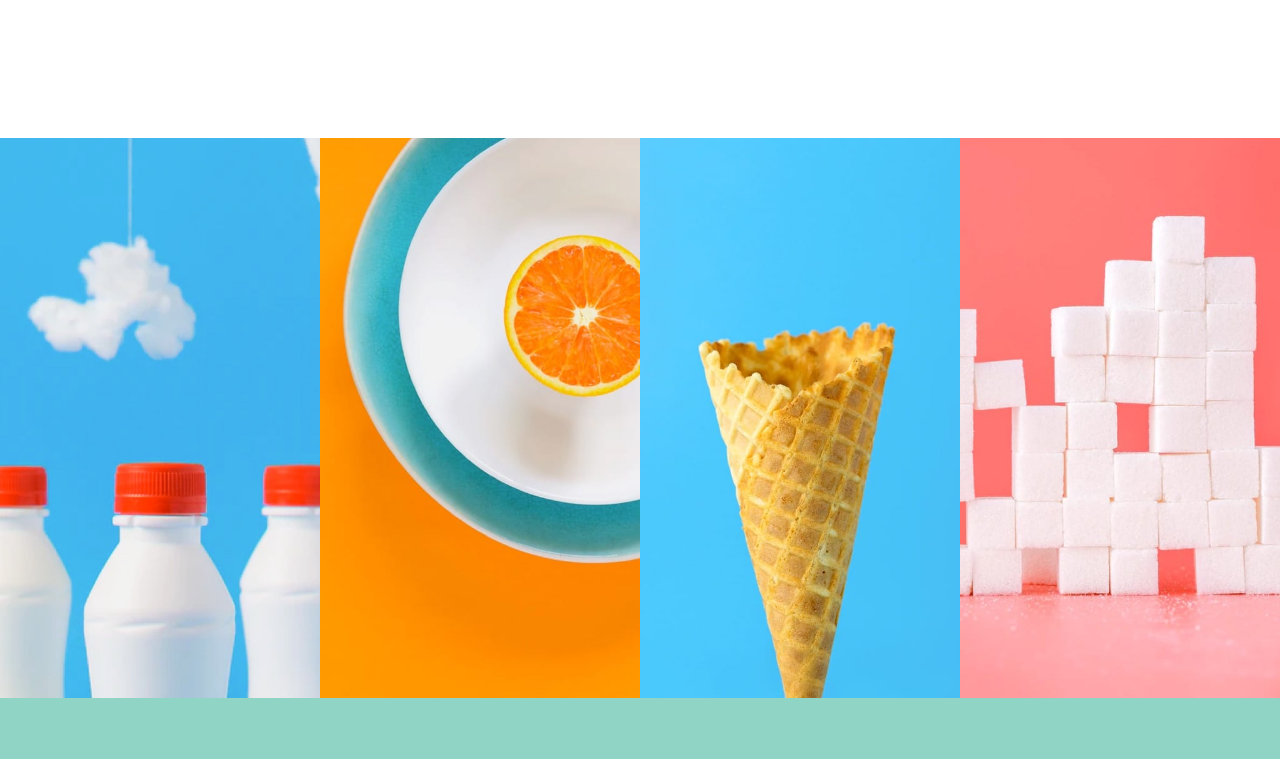
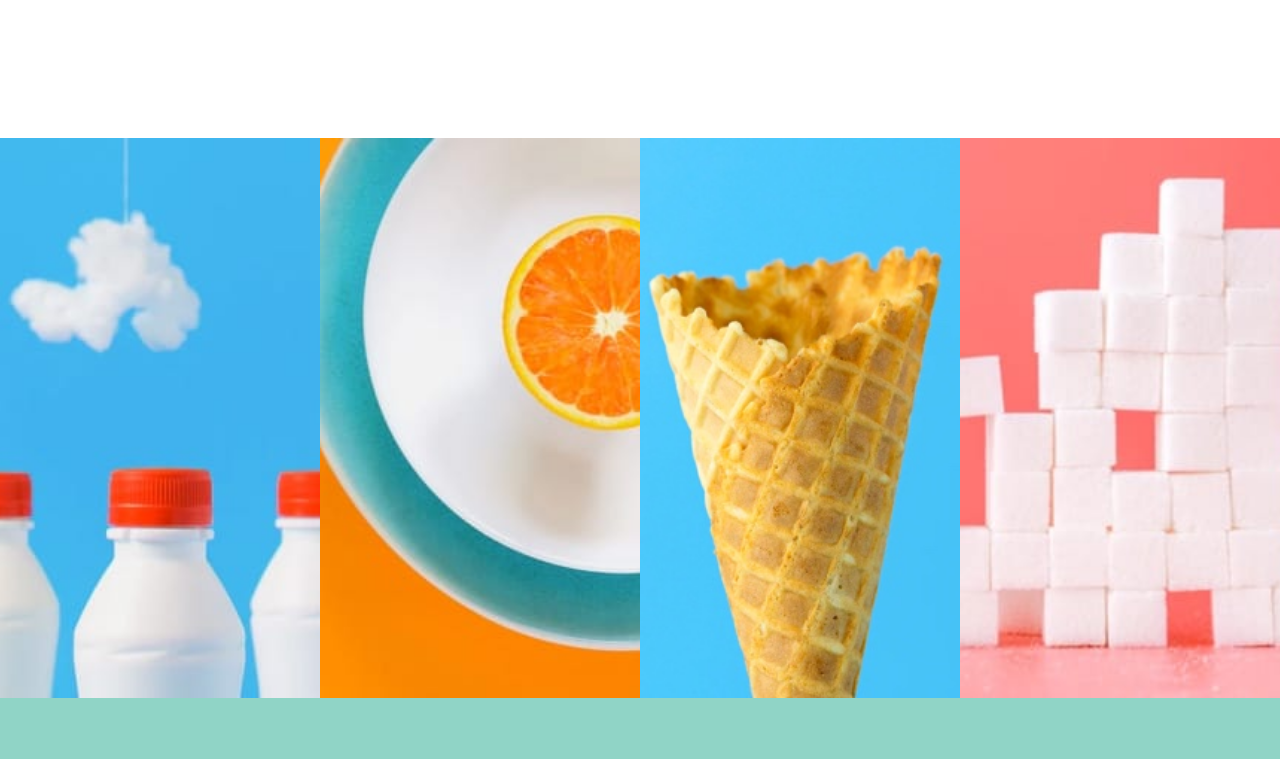
Before and after one commit to krutagna10/Sunnyside-Agency-Landing-Page, a plain HTML site: page index.html in a window 1280 px wide. Shown: the part 3360-4119 px from the top of the page. Drawn offline with nearby package versions, Linux system fonts and the light colour scheme.

Commit message:
code improvements

```diff
--- a/index.html
+++ b/index.html
@@ -62,9 +62,9 @@
         </button>
       </div>
       <h1 class="header__heading primary-heading">We are creatives</h1>
-      <a class="header__arrow-btn" href="#intro-section"
-        ><img src="images/icon-arrow-down.svg" alt="down-arrow-icon"
-      /></a>
+      <a class="header__arrow-btn" href="#intro-section">
+        <img src="images/icon-arrow-down.svg" alt="down-arrow-icon" />
+      </a>
     </header>
 
     <main id="main">
@@ -155,7 +155,7 @@
                 <img
                   class="testimonial__image"
                   src="images/image-emily.jpg"
-                  alt="Emily image"
+                  alt="Emily"
                 />
               </figure>
               <blockquote class="testimonial__text">
@@ -175,7 +175,7 @@
                 <img
                   class="testimonial__image"
                   src="images/image-thomas.jpg"
-                  alt="Thomas Image"
+                  alt="Thomas"
                 />
               </figure>
               <blockquote class="testimonial__text">
@@ -195,7 +195,7 @@
                 <img
                   class="testimonial__image"
                   src="images/image-jennie.jpg"
-                  alt="Jennie Image"
+                  alt="Jennie"
                 />
               </figure>
               <blockquote class="testimonial__text">
@@ -213,10 +213,50 @@
 
       <section class="gallery-section">
         <div class="gallery container grid grid--4-columns">
-          <div class="gallery__image gallery__image--bottle"></div>
-          <div class="gallery__image gallery__image--orange"></div>
-          <div class="gallery__image gallery__image--cone"></div>
-          <div class="gallery__image gallery__image--cubes"></div>
+          <picture class="gallery__picture">
+            <source
+              media="(min_width: 48em)"
+              srcset="/images/desktop/image-gallery-milkbottles.jpg"
+            />
+            <img
+              class="gallery__image"
+              src="/images/mobile/image-gallery-milkbottles.jpg"
+              alt="Milk bottle"
+            />
+          </picture>
+          <picture class="gallery__picture">
+            <source
+              media="(min_width: 48em)"
+              srcset="/images/desktop/image-gallery-orange.jpg"
+            />
+            <img
+              class="gallery__image"
+              src="/images/mobile/image-gallery-orange.jpg"
+              alt="Orange"
+            />
+          </picture>
+          <picture class="gallery__picture">
+            <source
+              media="(min_width: 48em)"
+              srcset="/images/desktop/image-gallery-cone.jpg"
+            />
+            <img
+              class="gallery__image"
+              src="/images/mobile/image-gallery-cone.jpg"
+              alt="Cone"
+            />
+          </picture>
+          <picture class="gallery__picture">
+            <source
+              media="(min_width: 48em)"
+              srcset="/images/desktop/image-gallery-sugarcubes.jpg"
+            />
+            <img
+              class="gallery__image"
+              src="/images/mobile/image-gallery-sugar-cubes.jpg"
+              alt="Sugar Cubes"
+            />
+          </picture>
         </div>
       </section>
     </main>
--- a/scss/pages/_home.scss
+++ b/scss/pages/_home.scss
@@ -148,48 +148,19 @@
 
 // Gallery Section
 .gallery {
-  &__image {
+  &__picture {
     min-height: 20rem;
-    background-position: center;
-    background-repeat: no-repeat;
-    background-size: cover;
   }
 
-  &__image--bottle {
-    background-image: url('/images/mobile/image-gallery-milkbottles.jpg');
-  }
-
-  &__image--orange {
-    background-image: url('/images/mobile/image-gallery-orange.jpg');
-  }
-
-  &__image--cone {
-    background-image: url('/images/mobile/image-gallery-cone.jpg');
-  }
-
-  &__image--cubes {
-    background-image: url('/images/mobile/image-gallery-sugar-cubes.jpg');
+  &__image {
+    width: 100%;
+    height: 100%;
+    object-fit: cover;
   }
 
   @media (min-width: 48em) {
-    &__image {
+    &__picture {
       min-height: 35rem;
-    }
-
-    &__image--bottle {
-      background-image: url('/images/desktop/image-gallery-milkbottles.jpg');
-    }
-
-    &__image--orange {
-      background-image: url('/images/desktop/image-gallery-orange.jpg');
-    }
-
-    &__image--cone {
-      background-image: url('/images/desktop/image-gallery-cone.jpg');
-    }
-
-    &__image--cubes {
-      background-image: url('/images/desktop/image-gallery-sugarcubes.jpg');
     }
   }
 }
```
Also changed, not shown: css/main.css, 1 other file.
